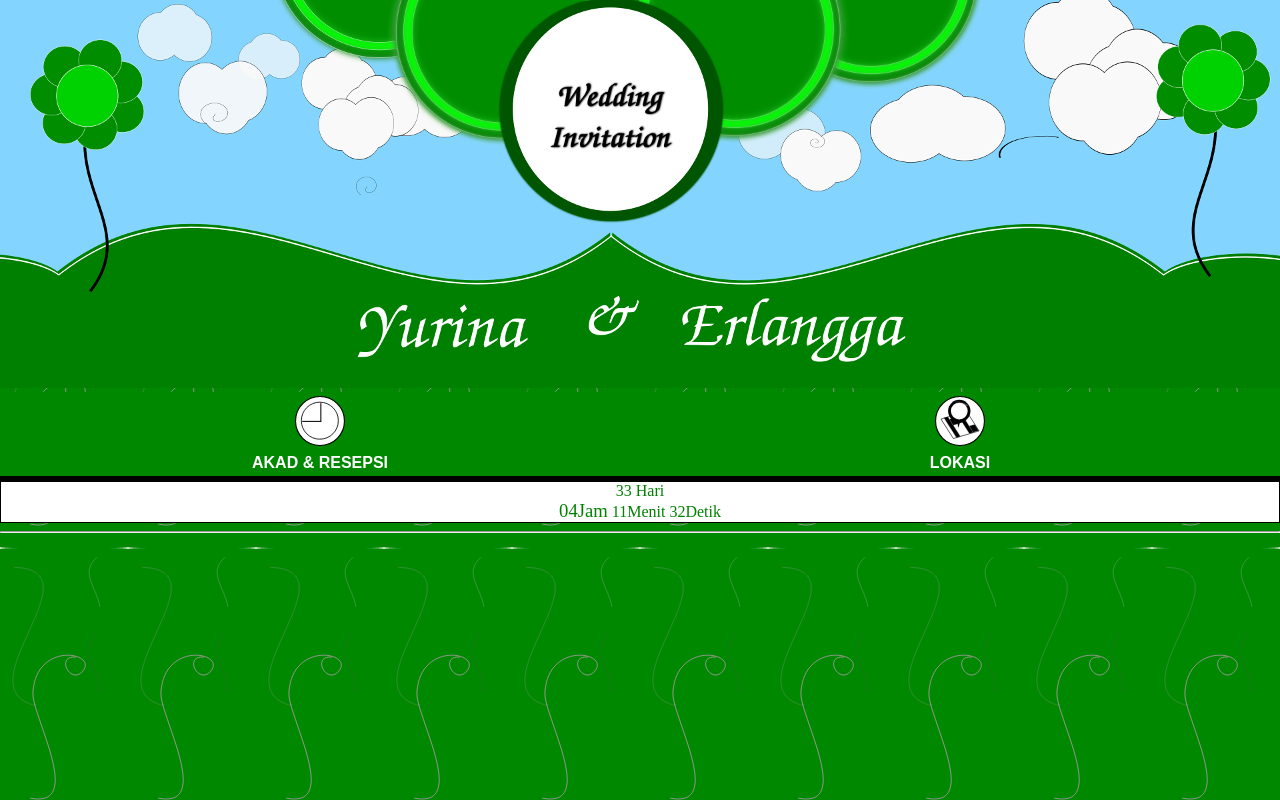
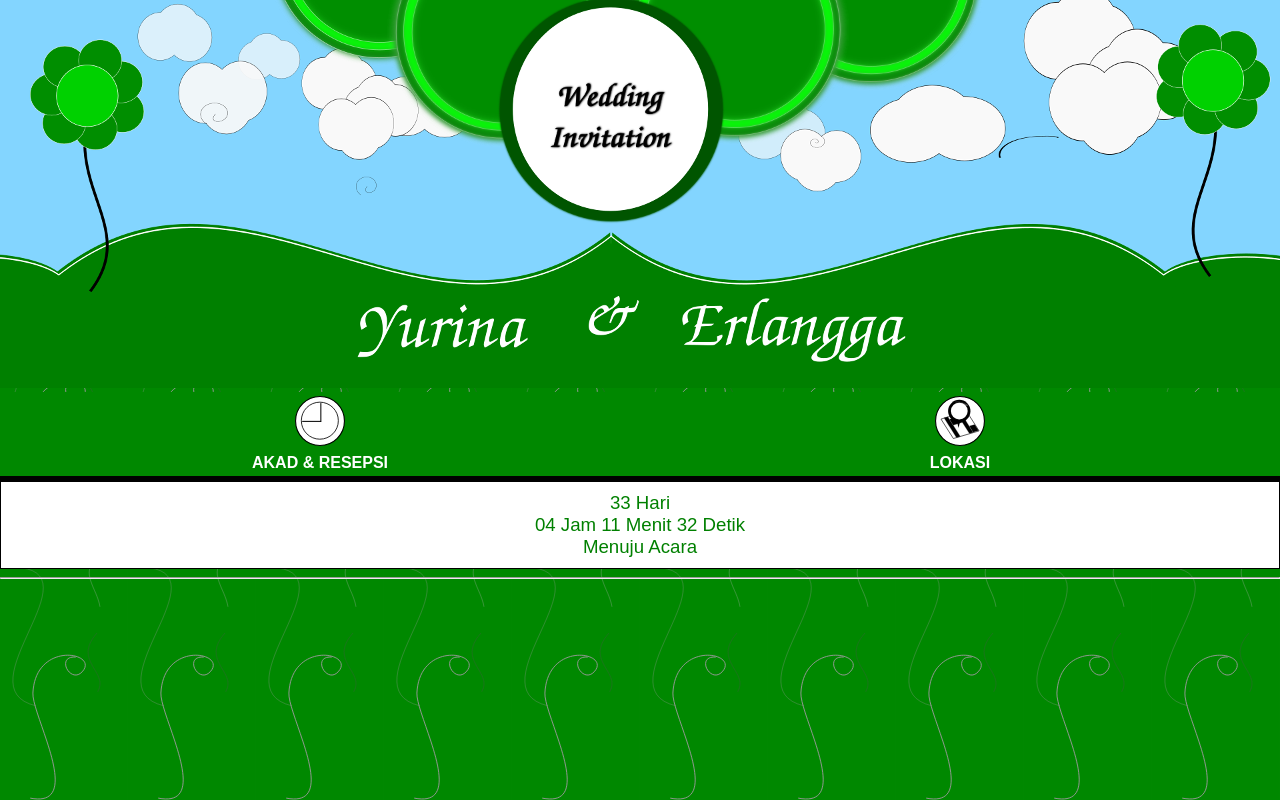
Before and after one commit to erlaangga/erlaangga.github.io, a PHP site: page / in a window 1280 px wide. Run offline with PHP 8.4, Linux system fonts and the light colour scheme.

Commit message:
map size

```diff
--- a/index.css
+++ b/index.css
@@ -80,13 +80,16 @@ a{
     top: 0px;
     border: 1px solid black;
     text-align: center;
+    font-size: 14pt;
     color: green;
+    font-family: arial;
+    padding: 10px;
 }
 #tanggal{
     text-align: right;
     display: inline;
     border-collapse: collapse;
-    font-size: 11pt;
+    font-size: 14pt;
     width: 400px;
     border: 1px solid black;
     height: inherit;
@@ -117,6 +120,7 @@ a{
 }
 #menit{display: inline;}
 #detik{display: inline;}
+#status {font-size: 14pt;}
 .main-container {
     position: relative;
 }
--- a/index.html
+++ b/index.html
@@ -49,6 +49,8 @@
 
 		<div id="detik"></div>
 
+		<div id="status"></div>
+
 	</div>
 	<div id="content">
 
@@ -75,7 +77,7 @@
 			content.innerHTML = content_jadwal;
 		});
 		lokasi.addEventListener('click',function (event){
-			content.innerHTML = '<iframe src="https://www.google.com/maps/embed?pb=!1m18!1m12!1m3!1d2895.6894348662413!2d107.6856125707673!3d-6.32191505487858!2m3!1f0!2f0!3f0!3m2!1i1024!2i768!4f13.1!3m3!1m2!1s0x2e69426600cc2e9f%3A0x5c0ba6420ad0ca22!2sMasjid+Adhwaaussunnah!5e0!3m2!1sen!2sid!4v1512966880468" width="800" height="600" frameborder="0" style="border:0" allowfullscreen></iframe>';
+			content.innerHTML = '<iframe src="https://www.google.com/maps/embed?pb=!1m18!1m12!1m3!1d2895.6894348662413!2d107.6856125707673!3d-6.32191505487858!2m3!1f0!2f0!3f0!3m2!1i1024!2i768!4f13.1!3m3!1m2!1s0x2e69426600cc2e9f%3A0x5c0ba6420ad0ca22!2sMasjid+Adhwaaussunnah!5e0!3m2!1sen!2sid!4v1512966880468" width="100%" height="600" frameborder="0" style="border:0" allowfullscreen></iframe>';
 		});
 	</script>
 </body>
--- a/index.js
+++ b/index.js
@@ -53,9 +53,9 @@ function jam(){
 	if(sisa_detik == 60){
 		sisa_detik = 0;
 	}
-	el_jam.innerHTML = cekwaktu(sisa_jam) + "Jam";
-	menit.innerHTML = cekwaktu(sisa_menit) + "Menit";
-	detik.innerHTML = cekwaktu(sisa_detik) + "Detik";
+	el_jam.innerHTML = cekwaktu(sisa_jam) + " Jam";
+	menit.innerHTML = cekwaktu(sisa_menit) + " Menit";
+	detik.innerHTML = cekwaktu(sisa_detik) + " Detik";
 
 	if (tanggal > 13 && bulan == 11 && tahun == 117) {
 		tanggal = 31 - 13;
@@ -66,6 +66,13 @@ function jam(){
 
 	if(sisa_hari){
 		document.getElementById('hari').innerHTML = cekwaktu(sisa_hari) + " Hari";
+	}
+
+	if (sisa_hari < 0 || sisa_jam < 0 || sisa_menit < 0 || sisa_detik < 0) {
+
+	}
+	else{
+		document.getElementById('status').innerHTML	= 'Menuju Acara';
 	}
 	// karena setTimeout hanya menjalankan kode sekali
 	// setTimeout("jam()", 1000);
```
